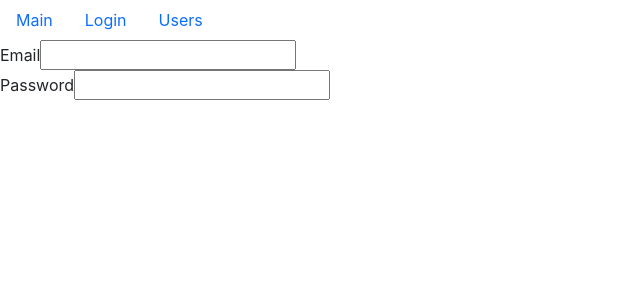
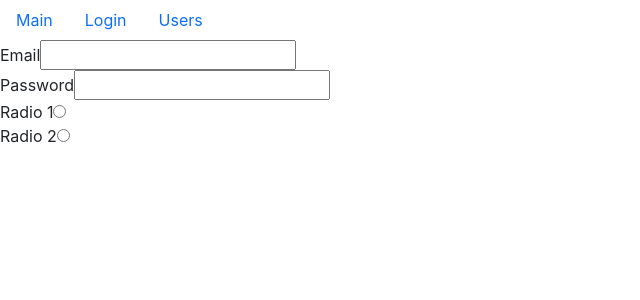
Before and after one commit to Kettengeschwindigkeit/Junior-Frontend-Developer-Profession-React-Module-CP-Fast-Company, a React (Create React App) app: page /login in a window 1280 px wide. Shown: the top 300 px of the page, without its empty margins (0-640 px from the left). Built offline with nearby package versions, Linux system fonts and the light colour scheme.

Commit message:
9. Forms. Part I. Handling several fields values

```diff
--- a/src/app/layouts/login.jsx
+++ b/src/app/layouts/login.jsx
@@ -1,22 +1,35 @@
 import React, { useState } from "react";
 
 const Login = () => {
-    const [email, setEmail] = useState("");
+    // const [email, setEmail] = useState("");
+    // const [password, setPassword] = useState("");
+    const [data, setData] = useState({ email: "", password: "" });
 
-    const handleChange = (e) => {
-        setEmail(e.target.value);
-        console.log(e.target.value);
+    const handleChange = ({ target }) => {
+        // setEmail(e.target.value);
+        setData((prevState) => ({
+            ...prevState,
+            [target.name]: target.value
+        }));
     };
 
     return (
         <form action="">
             <div>
                 <label htmlFor="email">Email</label>
-                <input type="text" id="email" value={email} onChange={handleChange} />
+                <input type="text" id="email" name="email" value={data.email} onChange={handleChange} />
             </div>
             <div>
                 <label htmlFor="password">Password</label>
-                <input type="password" id="password" />
+                <input type="password" id="password" name="password" value={data.password} onChange={handleChange} />
+            </div>
+            <div>
+                <label htmlFor="radio1">Radio 1</label>
+                <input type="radio" id="radio1" name="radio" />
+            </div>
+            <div>
+                <label htmlFor="radio2">Radio 2</label>
+                <input type="radio" id="radio2" name="radio" />
             </div>
         </form>
     );
```
